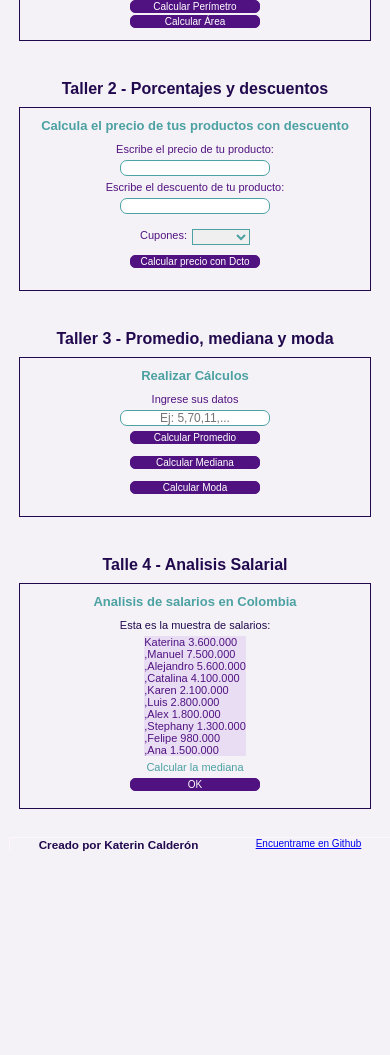
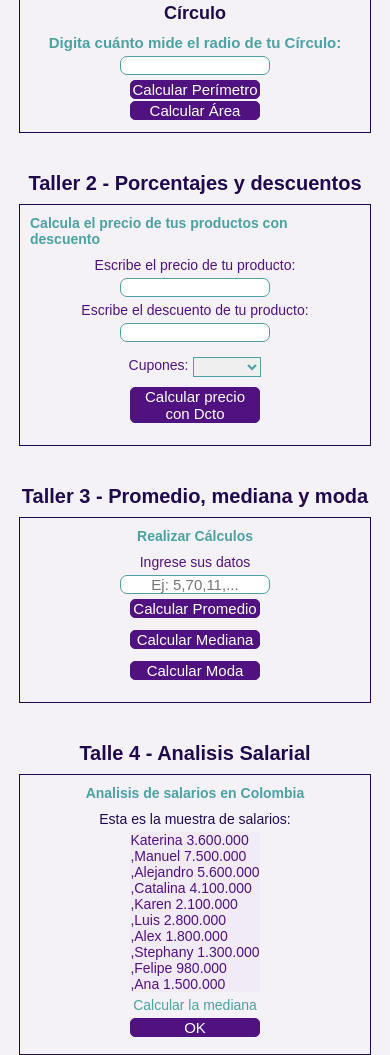
Before and after one commit to Katerinccc/cursoPracticoJS, a plain HTML site: page index.html in a window 390 px wide. Shown: the part 486-1541 px from the top of the page. Before the commit the page ends 1337 px from the top, so only its background shows below. Drawn offline with Linux system fonts and the light colour scheme; a web font is replaced by a local one.

Commit message:
Se agregan media queries dado que el proyecto se creo como mobile first, por lo tanto se agrega un breakpoint en 600px

```diff
--- a/CSS/style.css
+++ b/CSS/style.css
@@ -53,7 +53,6 @@ header img{
 .workshop1 , .workshop2 , .workshop3 , .workshop4{
     color: var(--purple);
     display: flex;
-    justify-content: center;
     flex-direction: column;
     padding: 10px;
     margin: 10px;
@@ -62,20 +61,25 @@ header img{
 .workshop1 h2 , .workshop2 h2 , .workshop3 h2 , .workshop4 h2{
     align-self: center;
     padding-bottom: 10px;
-    font-size: 1.6rem;
+    font-size: 2rem;
+    max-width: 500px;
 }
 
 .figures , .discount , .calculations , .salary{
     display: flex;
     flex-direction: column;
+    justify-content: center;
+    align-content: center;
+    align-items: center;
     padding: 10px;
     outline: 1px solid var(--purple);
     margin-bottom: 10px;
+    max-width: 500px;
 }
 .figures h3{
     align-self: center;
     padding-bottom: 10px;
-    font-size: 1.5rem;
+    font-size: 1.8rem;
 }
 
 .figures__form{
@@ -86,12 +90,12 @@ header img{
 
 .figures__form label{
     color: var(--blue);
-    font-size: 1.2rem;
+    font-size: 1.5rem;
     font-weight: 800;
 }
 
 .figures__form button , .discount__form button , .calculations__form button , .salary__form button{
-    font-size: 1rem;
+    font-size: 1.5rem;
     width: 130px;
     background-color: var(--soft-purple);
     color: white;
@@ -101,7 +105,7 @@ header img{
 }
 
 .figures__form input , .discount__form input , .calculations__form input{
-    font-size: 1.2rem;
+    font-size: 1.5rem;
     width: 150px;
     margin: 5px 0 5px 0px;
     outline: none;
@@ -125,7 +129,7 @@ header img{
 }
 
 .label-triangle label{
-    font-size: 1.1rem;
+    font-size: 1.4rem;
 }
 
 .input-triangle input{
@@ -137,11 +141,11 @@ header img{
     display: flex;
     flex-direction: column;
     align-items: center;
-    font-size: 1.1rem;
+    font-size: 1.4rem;
 }
 
 .discount h3 , .calculations h3 , .salary h3{
-    font-size: 1.3rem;
+    font-size: 1.4rem;
     font-weight: 700;
     align-self: center;
     color: var(--blue);
@@ -149,7 +153,7 @@ header img{
 }
 
 .discount__form p , .calculations__form p , .calculations__form p{
-    font-size: 1.2rem;
+    font-size: 1.4rem;
     justify-content: center;
     font-weight: 700;
     margin: 5px;
@@ -167,7 +171,7 @@ header img{
 
 .discount__form--coupon select{
     margin-left: 5px;
-    font-size: 1.1rem;
+    font-size: 1.4rem;
     border-color: var(--blue);
     color: var(--blue);
 }
@@ -178,7 +182,7 @@ header img{
 
 .salary__form div{
     color: var(--soft-purple);
-    background-color: rgb(232, 221, 243);
+    background-color: rgb(240, 235, 245);
     justify-content: center;
 }
 
@@ -188,12 +192,12 @@ header img{
 }
 
 footer{
-    outline: 1px solid #FFF5FD;
-    height: 6rem;
     margin-top: auto;
     color: var(--purple);
-    margin-left: 10px;
     display: flex;
     flex-direction: row;
     justify-content: space-around;
+    align-items: center;
+    font-size: 1.5rem;
+    background-color: rgb(204, 172, 236);
 }
--- /dev/null
+++ b/CSS/tablet.css
@@ -0,0 +1,25 @@
+
+header{
+    display: flex;
+    justify-content: center;
+    align-items: center;
+}
+
+main{
+    display: flex;
+    justify-content: center;
+    flex-direction: column;
+    align-items: center;
+}
+
+.workshop1 , .workshop2 , .workshop3 , .workshop4{
+    flex-direction:row;
+}
+
+.workshop1 h2 , .workshop2 h2 , .workshop3 h2 , .workshop4 h2{
+    margin-right: 20px;
+}
+
+.figures{
+    margin-left: 10px;
+}
--- a/index.html
+++ b/index.html
@@ -5,10 +5,11 @@
     <meta http-equiv="X-UA-Compatible" content="IE=edge">
     <meta name="viewport" content="width=device-width, initial-scale=1.0">
     <title>Curso Práctico JS</title>
-    <link rel="stylesheet" href="./CSS/style.css">
     <link rel="preconnect" href="https://fonts.googleapis.com">
     <link rel="preconnect" href="https://fonts.gstatic.com" crossorigin>
     <link href="https://fonts.googleapis.com/css2?family=Cabin+Condensed&display=swap" rel="stylesheet">
+    <link rel="stylesheet" href="./CSS/style.css">
+    <link rel="stylesheet" href="./CSS/tablet.css" media="(min-width:600px)">
 </head>
 <body onload="loadPage()">
     <header>
```
